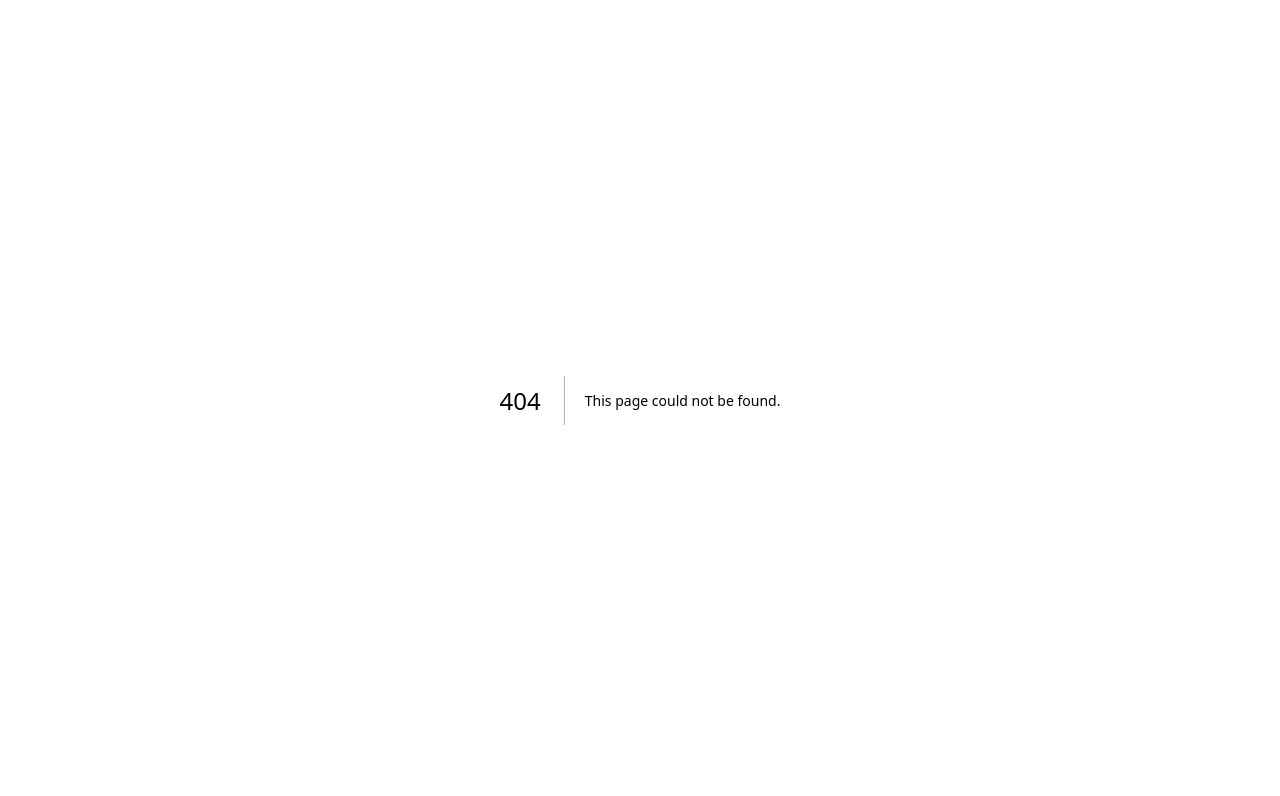
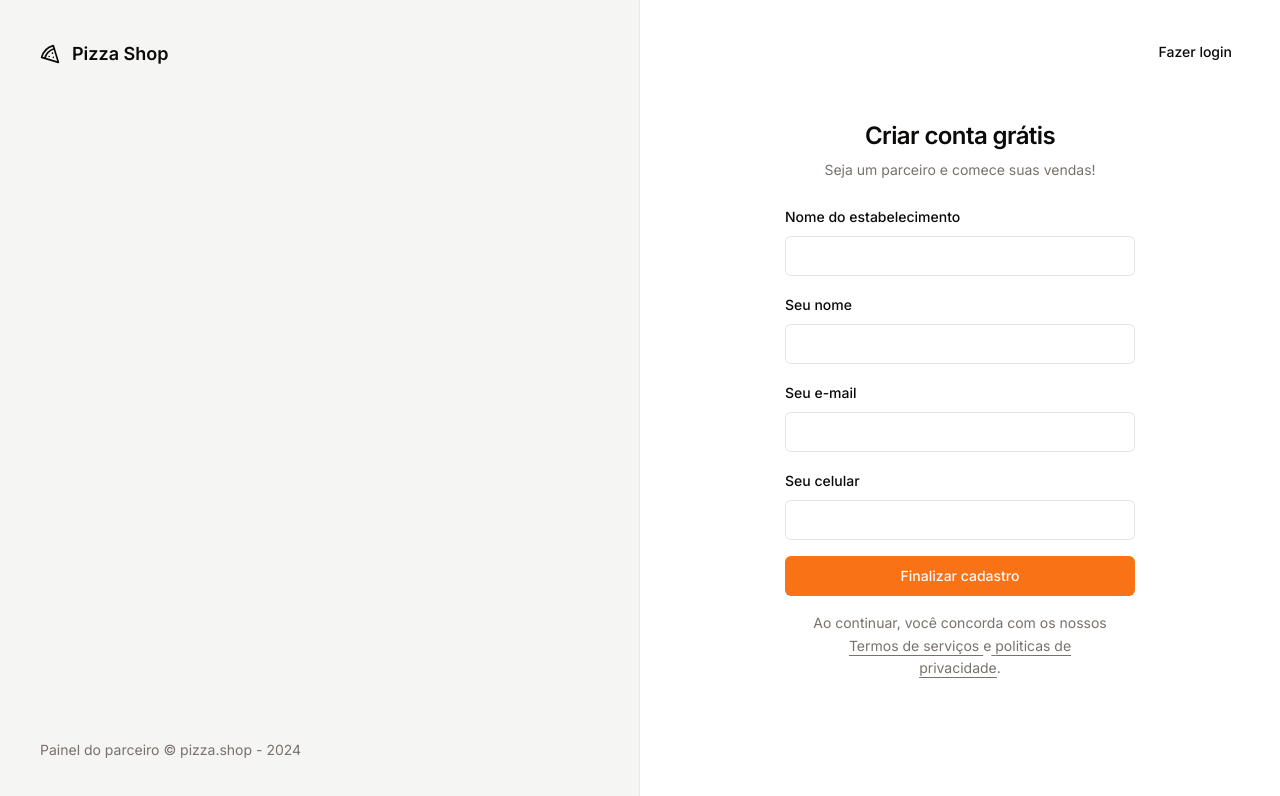
Before and after one commit to AndersonTucunduva/pizza-shop, a Next.js app: page /auth/sign-up in a window 1280 px wide. Before the commit this address had no page. Shown: the top 796 px of the page. Built offline with nearby package versions, Linux system fonts and the light colour scheme.

Commit message:
sing-in sign-up ready

```diff
--- a/src/app/sign-in/layout.tsx
+++ b/src/app/auth/layout.tsx
@@ -16,7 +16,7 @@ export default function AuthLayout({
           Painel do parceiro &copy; pizza.shop - {new Date().getFullYear()}
         </footer>
       </div>
-      <div className="flex flex-col items-center justify-center">
+      <div className="relative flex flex-col items-center justify-center">
         {children}
       </div>
     </section>
--- a/src/app/sign-in/page.tsx
+++ b/src/app/auth/sign-in/page.tsx
@@ -7,6 +7,7 @@ import { Button } from '@/components/ui/button'
 import { Input } from '@/components/ui/input'
 import { Label } from '@/components/ui/label'
 import { toast } from 'sonner'
+import Link from 'next/link'
 
 const signInForm = z.object({
   email: z.string().email(),
@@ -29,12 +30,17 @@ export default function SignIn() {
 
   return (
     <div className="p-8">
+      <Button asChild className="absolute right-8 top-8" variant={'ghost'}>
+        <Link href="/auth/sign-up">Novo estabelecimento</Link>
+      </Button>
       <div className="flex w-[350px] flex-col justify-center gap-6">
         <div className="flex flex-col gap-2 text-center">
           <h1 className="text-2xl font-semibold tracking-tight">
             Acessar painel
           </h1>
-          <p>Acompanhe suas vendas pelo painel do parceiro</p>
+          <p className="text-sm text-muted-foreground">
+            Acompanhe suas vendas pelo painel do parceiro
+          </p>
         </div>
         <form onSubmit={handleSubmit(handleSignIn)} className="space-y-4">
           <div className="space-y-2">
--- /dev/null
+++ b/src/app/auth/sign-up/page.tsx
@@ -0,0 +1,99 @@
+'use client'
+
+import { useForm } from 'react-hook-form'
+import { z } from 'zod'
+
+import { Button } from '@/components/ui/button'
+import { Input } from '@/components/ui/input'
+import { Label } from '@/components/ui/label'
+import { toast } from 'sonner'
+import Link from 'next/link'
+import { useRouter } from 'next/navigation'
+
+const signUpForm = z.object({
+  restaurantName: z.string(),
+  managerName: z.string(),
+  phone: z.string(),
+  email: z.string().email(),
+})
+
+type SignUpForm = z.infer<typeof signUpForm>
+
+export default function SignUp() {
+  const router = useRouter()
+  const {
+    register,
+    handleSubmit,
+    formState: { isSubmitting },
+  } = useForm<SignUpForm>()
+
+  async function handleSignUp(data: SignUpForm) {
+    try {
+      console.log(data)
+      await new Promise((resolve) => setTimeout(resolve, 2000))
+      toast.success('Restaurante  cadastrado com sucesso', {
+        action: {
+          label: 'Login',
+          onClick: () => router.push('/auth/sign-in'),
+        },
+      })
+    } catch {
+      toast.error('Erro ao ccadastrar restaurante')
+    }
+  }
+
+  return (
+    <div className="p-8">
+      <Button asChild className="absolute right-8 top-8" variant={'ghost'}>
+        <Link href="/auth/sign-in">Fazer login</Link>
+      </Button>
+      <div className="flex w-[350px] flex-col justify-center gap-6">
+        <div className="flex flex-col gap-2 text-center">
+          <h1 className="text-2xl font-semibold tracking-tight">
+            Criar conta grátis
+          </h1>
+          <p className="text-sm text-muted-foreground">
+            Seja um parceiro e comece suas vendas!
+          </p>
+        </div>
+        <form onSubmit={handleSubmit(handleSignUp)} className="space-y-4">
+          <div className="space-y-2">
+            <Label htmlFor="restaurantName">Nome do estabelecimento</Label>
+            <Input
+              id="restaurantName"
+              type="text"
+              {...register('restaurantName')}
+            />
+          </div>
+
+          <div className="space-y-2">
+            <Label htmlFor="managerName">Seu nome</Label>
+            <Input id="managerName" type="text" {...register('managerName')} />
+          </div>
+          <div className="space-y-2">
+            <Label htmlFor="email">Seu e-mail</Label>
+            <Input id="email" type="email" {...register('email')} />
+          </div>
+          <div className="space-y-2">
+            <Label htmlFor="phone">Seu celular</Label>
+            <Input id="phone" type="tel" {...register('phone')} />
+          </div>
+
+          <Button disabled={isSubmitting} className="w-full" type="submit">
+            Finalizar cadastro
+          </Button>
+          <p className="px-6 text-center text-sm leading-relaxed text-muted-foreground">
+            Ao continuar, você concorda com os nossos{' '}
+            <a className="underline underline-offset-4"> Termos de serviços </a>
+            e
+            <a className="underline underline-offset-4">
+              {' '}
+              politicas de privacidade
+            </a>
+            .
+          </p>
+        </form>
+      </div>
+    </div>
+  )
+}
```
